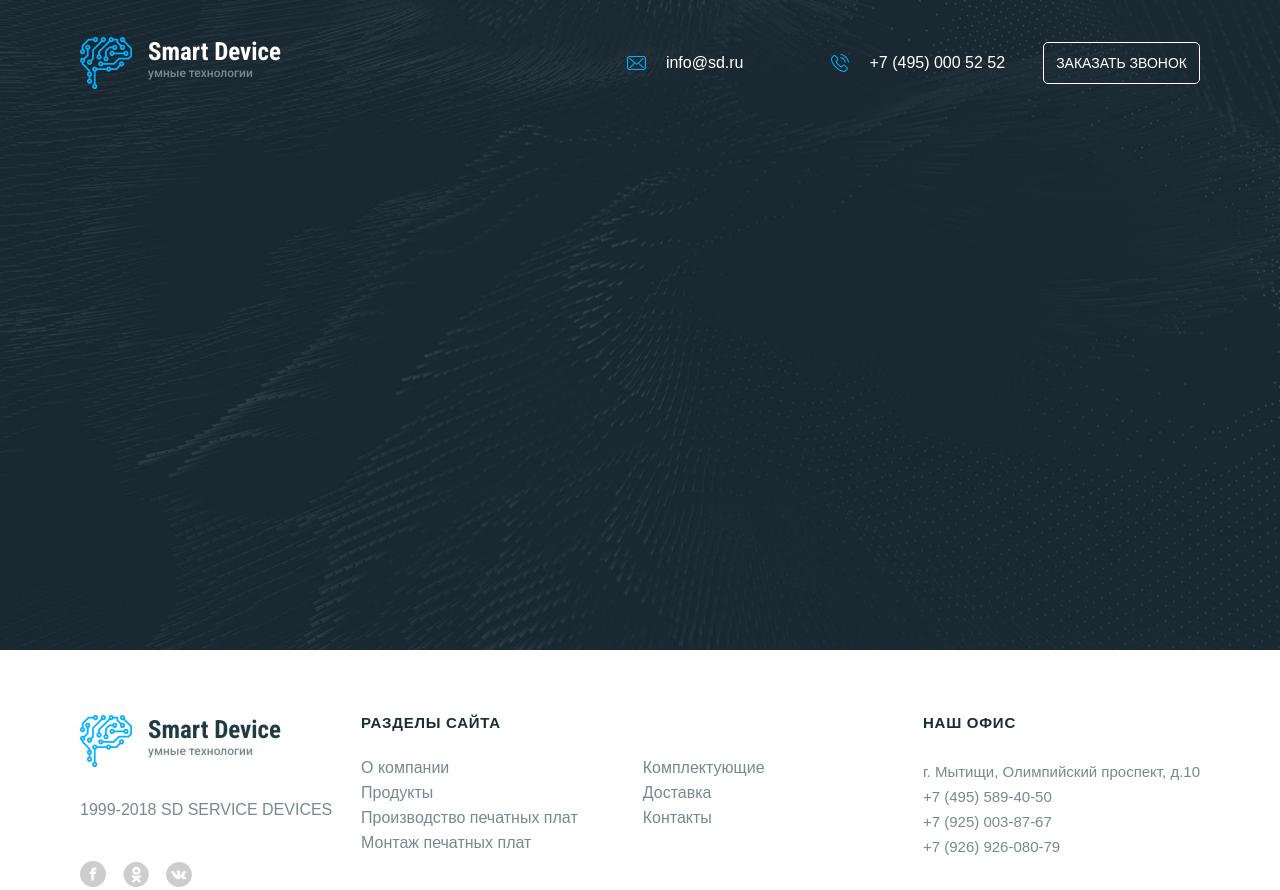
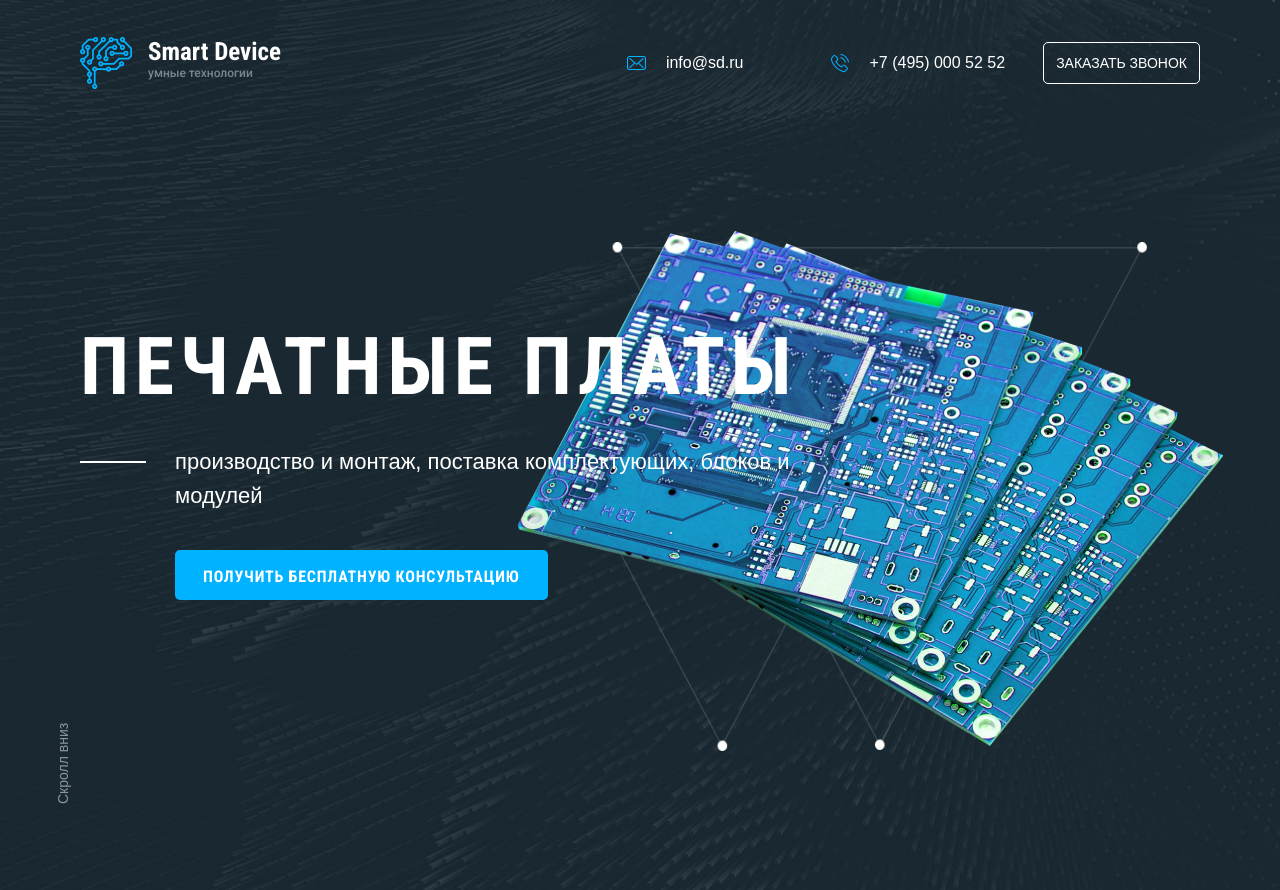
Before and after one commit to dicoderr/smart-device, a website: page source/index.html in a window 1280 px wide. Shown: the top 890 px of the page. Drawn offline with nearby package versions, Linux system fonts and the light colour scheme; files that its build step writes are made by us from their sources; a web font is replaced by a local one.

Commit message:
Add hero (desktop)

```diff
--- a/source/index.html
+++ b/source/index.html
@@ -32,6 +32,13 @@
       </a>
       <button class="navigation__recall">Заказать звонок</button>
     </nav>
+
+    <section class="hero container container--wide">
+      <h1 class="hero__title">Печатные платы</h1>
+      <p class="hero__text">производство и монтаж, поставка комплектующих, блоков и модулей</p>
+      <button class="hero__btn">Получить бесплатную консультацию</button>
+      <a href="#" class="hero__scroll">Скролл вниз</a>
+    </section>
   </header>
 
   <footer class="footer">
--- a/source/sass/abstracts/_variables.scss
+++ b/source/sass/abstracts/_variables.scss
@@ -12,3 +12,4 @@ $color-regent-gray: #788891;
 $color-tangaroa: #1b2d37;
 $color-finlandia: #626962;
 $color-nordic: #203c42;
+$color-deep-sky-blue: #00b2ff;
--- /dev/null
+++ b/source/sass/components/_hero.scss
@@ -0,0 +1,90 @@
+.hero {
+  position: relative;
+
+  padding-top: 231px;
+}
+
+.hero__title {
+  margin-bottom: 31px;
+
+  color: $color-white;
+  font-weight: bold;
+  font-size: 8rem;
+  font-family: $font-roboto-condensed;
+  line-height: 9.4rem;
+  letter-spacing: 0.07em;
+  text-transform: uppercase;
+}
+
+.hero__text {
+  position: relative;
+
+  max-width: 780px;
+  margin-bottom: 37px;
+
+  padding-left: 95px;
+
+  color: $color-white;
+  font-size: 2.2rem;
+  line-height: 3.4rem;
+
+  &::before {
+    position: absolute;
+    top: 16px;
+    left: 0;
+
+    width: 66px;
+    height: 2px;
+
+    background-color: $color-white;
+
+    content: "";
+  }
+}
+
+.hero__btn {
+  margin-left: 95px;
+  padding: 17px 28px 14px;
+  border: none;
+  border-radius: 5px;
+
+  color: $color-white;
+
+  font-weight: bold;
+  font-size: 1.6rem;
+  font-family: $font-roboto-condensed;
+  line-height: 1.9rem;
+  letter-spacing: 0.05em;
+  text-transform: uppercase;
+
+  background-color: $color-deep-sky-blue;
+  outline: none;
+  cursor: pointer;
+
+  transition: all 200ms ease;
+
+  &:hover {
+    box-shadow: 1px 1px 5px 2px rgba(80, 150, 200, 0.7);
+  }
+}
+
+.hero__scroll {
+  position: absolute;
+  bottom: -220px;
+  left: 0;
+
+  color: $color-white;
+  font-size: 1.4rem;
+  line-height: 1.6rem;
+  text-decoration: none;
+
+  transform: rotate(-90deg);
+  transform-origin: 0 0;
+  opacity: 0.5;
+
+  transition: all 200ms ease;
+
+  &:hover {
+    color: $color-regent-gray;
+  }
+}
--- a/source/sass/layout/_header.scss
+++ b/source/sass/layout/_header.scss
@@ -1,7 +1,13 @@
 .header {
-  min-height: 650px;
+  min-height: 900px;
 
-  background: $color-tangaroa url("../../img/bg_header.png");
+  background-color: $color-tangaroa;
+  background-image:
+    url("../../img/scheme.png"),
+    url("../../img/poly.png"),
+    url("../../img/bg_header.png");
+
   background-repeat: no-repeat;
-  background-size: cover;
+  background-position: 90% 60%, 85% 35%, 0 0;
+  background-size: 705px 515px, 640px 670px, cover;
 }
--- a/source/sass/style.scss
+++ b/source/sass/style.scss
@@ -1,8 +1,9 @@
 @import "abstracts/variables";
 @import "base/reset";
-@import "components/logo";
-@import "components/social";
 @import "layout/container";
 @import "layout/header";
 @import "layout/footer";
 @import "layout/navigation";
+@import "components/logo";
+@import "components/social";
+@import "components/hero";
```
Also changed, not shown: build/css/style.min.css, build/img/poly.png (added), build/img/scheme.png (added), build/index.html, build/js/script.js, source/img/poly.png (added), source/img/scheme.png (added), 1 other file.
